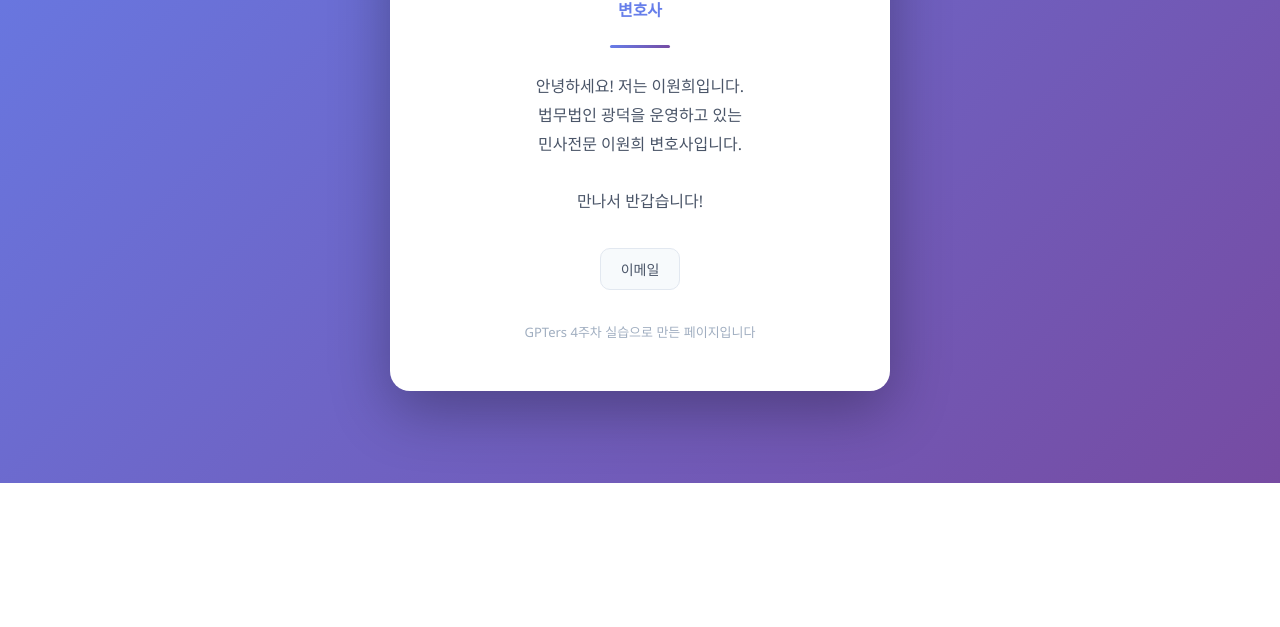
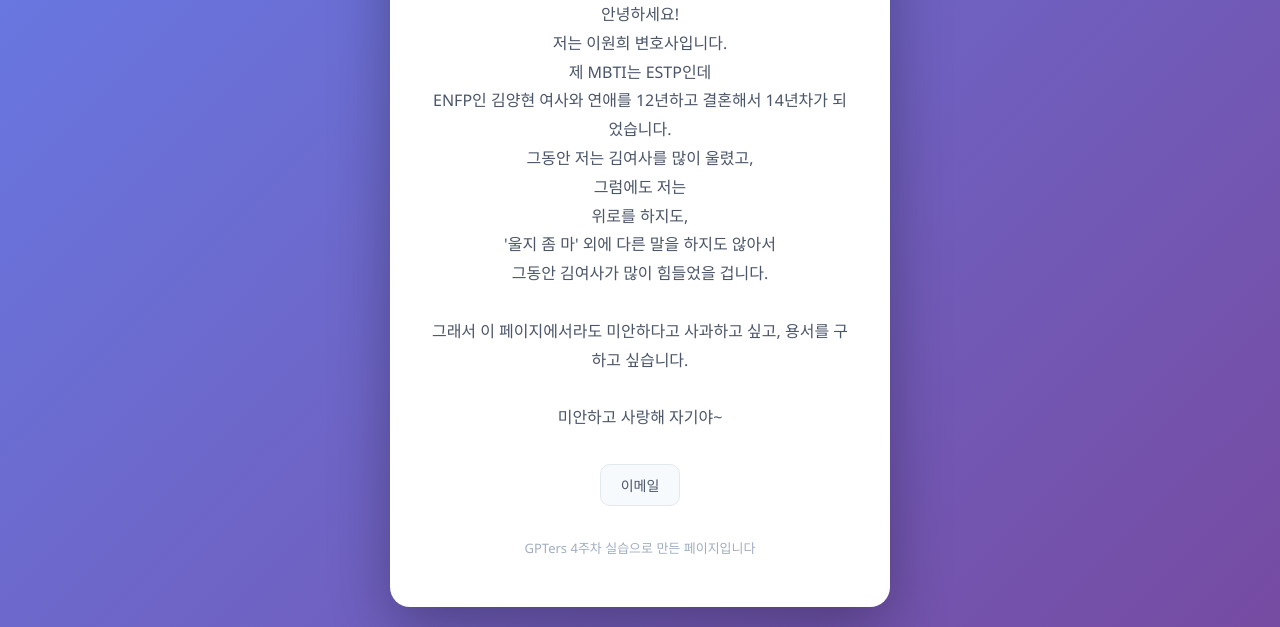
Before and after one commit to leewhpro/my-profile, a plain HTML site: page index.html in a window 1280 px wide. Shown: the part 317-944 px from the top of the page. Before the commit the page ends 800 px from the top, so only its background shows below. Drawn offline with Linux system fonts and the light colour scheme.

Commit message:
페이지 수정

```diff
--- a/index.html
+++ b/index.html
@@ -49,10 +49,17 @@
         <p class="title">변호사</p>
         <div class="divider"></div>
         <p class="bio">
-            안녕하세요! 저는 이원희입니다.<br>
-            법무법인 광덕을 운영하고 있는<br>
-            민사전문 이원희 변호사입니다.<br><br>
-            만나서 반갑습니다!
+            안녕하세요!<br>
+            저는 이원희 변호사입니다.<br>
+            제 MBTI는 ESTP인데<br>
+            ENFP인 김양현 여사와 연애를 12년하고 결혼해서 14년차가 되었습니다.<br>
+            그동안 저는 김여사를 많이 울렸고,<br>
+            그럼에도 저는<br>
+            위로를 하지도,<br>
+            '울지 좀 마' 외에 다른 말을 하지도 않아서<br>
+            그동안 김여사가 많이 힘들었을 겁니다.<br><br>
+            그래서 이 페이지에서라도 미안하다고 사과하고 싶고, 용서를 구하고 싶습니다.<br><br>
+            미안하고 사랑해 자기야~
         </p>
         <div class="contact">
             <a href="mailto:leewhpro@naver.com">이메일</a>
```
